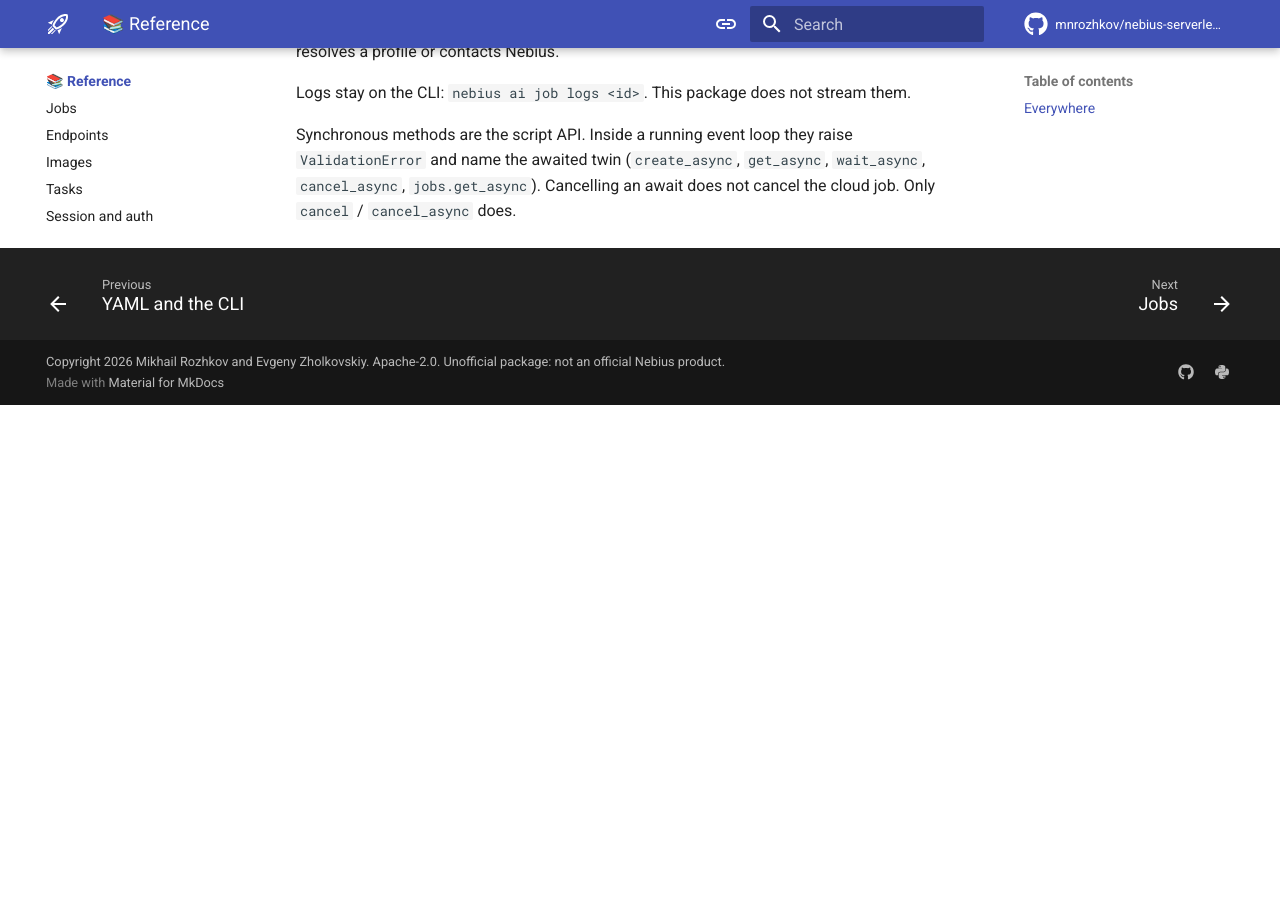
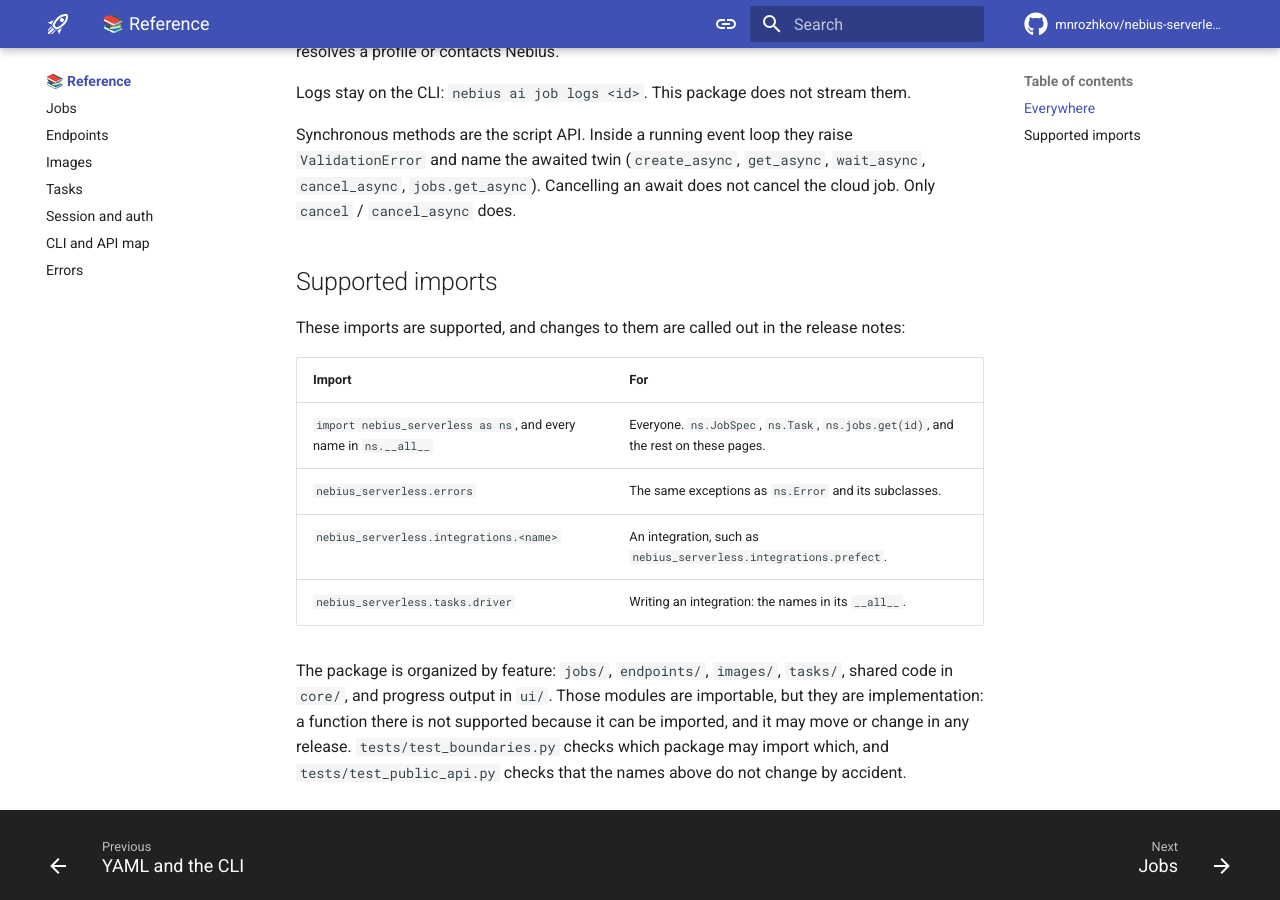
Before and after one commit to mnrozhkov/nebius-serverless, an MkDocs documentation site: the page built from docs/reference/index.md, in a window 1280 px wide and 900 px high, scrolled down 1144 px. Built offline with MkDocs 1.6.1 and Material for MkDocs 9.7.7, drawn with Linux system fonts in a browser that asks for light colours; plug-ins that fetch from the network failed and are left out; comment, search, counter and statistics services are not loaded; before the commit the page ends 1549 px from its top, so only the background shows below that.

Commit message:
docs: list the supported imports
Co-Authored-By: Claude Opus 5.5 <noreply@anthropic.com>
Claude-Session: https://claude.ai/code/session_01R7AAe4QYTPyddrrjNtAfwx

```diff
--- a/docs/reference/index.md
+++ b/docs/reference/index.md
@@ -59,3 +59,16 @@ Constructing a `JobSpec`, `EndpointSpec`, `Image`, or `Task`, loading YAML, or i
 Logs stay on the CLI: `nebius ai job logs <id>`. This package does not stream them.
 
 Synchronous methods are the script API. Inside a running event loop they raise `ValidationError` and name the awaited twin (`create_async`, `get_async`, `wait_async`, `cancel_async`, `jobs.get_async`). Cancelling an await does not cancel the cloud job. Only `cancel` / `cancel_async` does.
+
+## Supported imports
+
+These imports are supported, and changes to them are called out in the release notes:
+
+| Import | For |
+| --- | --- |
+| `import nebius_serverless as ns`, and every name in `ns.__all__` | Everyone. `ns.JobSpec`, `ns.Task`, `ns.jobs.get(id)`, and the rest on these pages. |
+| `nebius_serverless.errors` | The same exceptions as `ns.Error` and its subclasses. |
+| `nebius_serverless.integrations.<name>` | An integration, such as `nebius_serverless.integrations.prefect`. |
+| `nebius_serverless.tasks.driver` | Writing an integration: the names in its `__all__`. |
+
+The package is organized by feature: `jobs/`, `endpoints/`, `images/`, `tasks/`, shared code in `core/`, and progress output in `ui/`. Those modules are importable, but they are implementation: a function there is not supported because it can be imported, and it may move or change in any release. `tests/test_boundaries.py` checks which package may import which, and `tests/test_public_api.py` checks that the names above do not change by accident.
```
Also changed, not shown: docs/integrations/index.md (+1 -1 lines).
